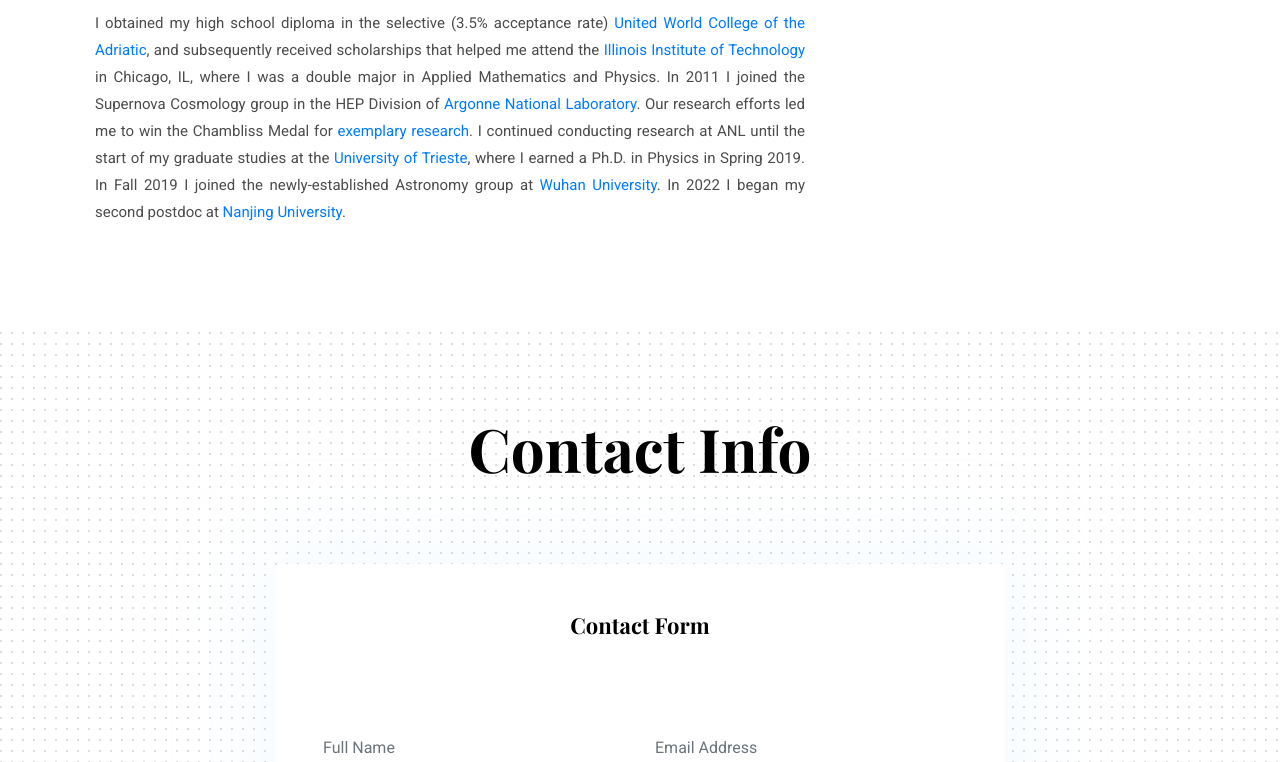
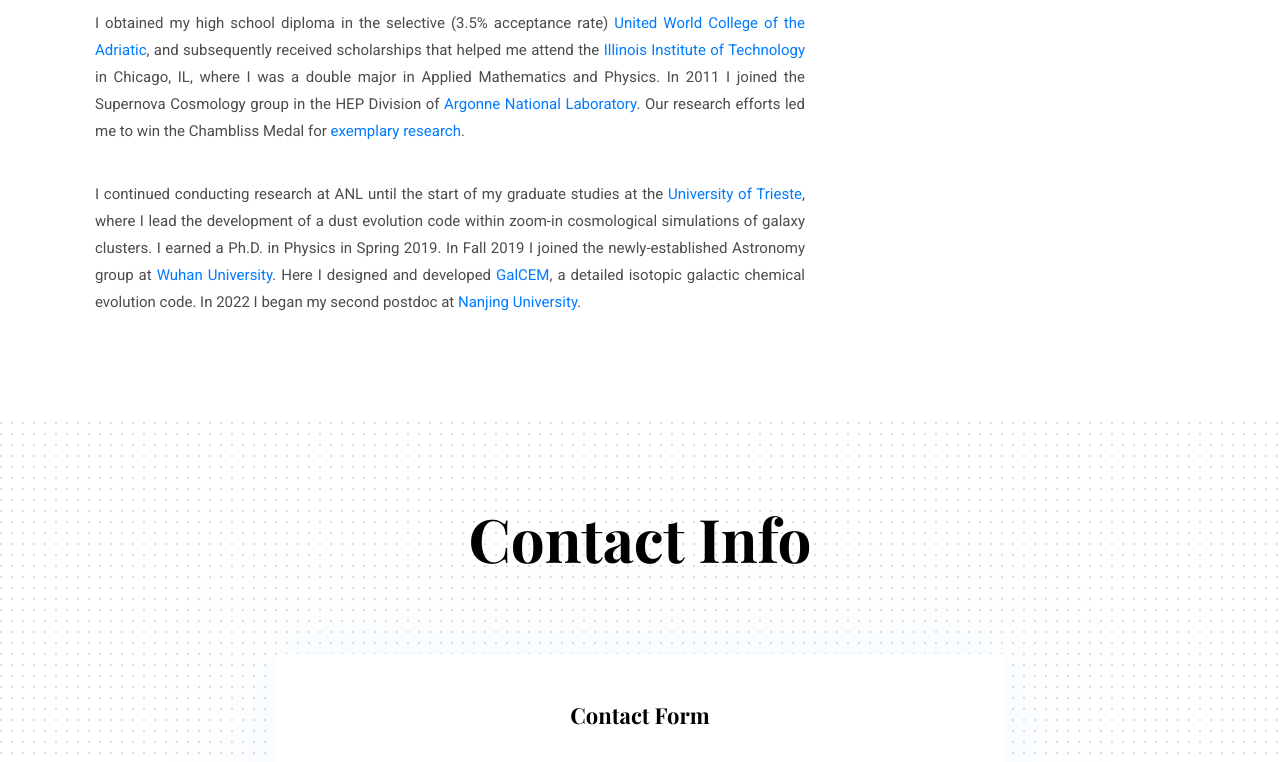
Before and after one commit to egjergo/egjergo.github.io, a Jekyll site: the page built from _pages/about.md, in a window 1280 px wide and 900 px high, scrolled down 1341 px, cut to the strip 138-900 px from the top of the window. Built offline with Jekyll 4.4.1, drawn with Linux system fonts in a browser that asks for light colours.

Commit message:
Update about.md

```diff
--- a/_pages/about.md
+++ b/_pages/about.md
@@ -37,7 +37,13 @@ This short clip comes from a January 2006 interview.
 
 <div>
 <p  align="justify">
-I obtained my high school diploma in the selective (3.5% acceptance rate) <a href="https://www.uwcad.it/" target="_blank">United World College of the Adriatic</a>, and subsequently received scholarships that helped me attend the <a href="https://www.iit.edu/" target="_blank">Illinois Institute of Technology</a> in Chicago, IL, where I was a double major in Applied Mathematics and Physics. In 2011 I joined the Supernova Cosmology group in the HEP Division of <a href="https://www.anl.gov/hep" target="_blank">Argonne National Laboratory</a>. Our research efforts led me to win the Chambliss Medal for <a href="/2021/09/04/ANL/" target="_blank">exemplary research</a>. I continued conducting research at ANL until the start of my graduate studies at the <a href="https://df.units.it/en" target="_blank">University of Trieste</a>, where I earned a Ph.D. in Physics in Spring 2019. In Fall 2019 I joined the newly-established Astronomy group at <a href="http://202.114.78.174/astro/index.php" target="_blank">Wuhan University</a>. In 2022 I began my second postdoc at <a href='https://www.nju.edu.cn/EN/7f/73/c7136a163699/page.htm' target='_blank'>Nanjing University</a>.
+I obtained my high school diploma in the selective (3.5% acceptance rate) <a href="https://www.uwcad.it/" target="_blank">United World College of the Adriatic</a>, and subsequently received scholarships that helped me attend the <a href="https://www.iit.edu/" target="_blank">Illinois Institute of Technology</a> in Chicago, IL, where I was a double major in Applied Mathematics and Physics. In 2011 I joined the Supernova Cosmology group in the HEP Division of <a href="https://www.anl.gov/hep" target="_blank">Argonne National Laboratory</a>. Our research efforts led me to win the Chambliss Medal for <a href="/2021/09/04/ANL/" target="_blank">exemplary research</a>.
+</p>
+</div>
+
+<div>
+<p  align="justify">
+I continued conducting research at ANL until the start of my graduate studies at the <a href="https://df.units.it/en" target="_blank">University of Trieste</a>, where I lead the development of a dust evolution code within zoom-in cosmological simulations of galaxy clusters. I earned a Ph.D. in Physics in Spring 2019. In Fall 2019 I joined the newly-established Astronomy group at <a href="http://202.114.78.174/astro/index.php" target="_blank">Wuhan University</a>. Here I designed and developed <a href="https://github.com/egjergo/GalCEM" target="_blank">GalCEM</a>, a detailed isotopic galactic chemical evolution code. In 2022 I began my second postdoc at <a href='https://www.nju.edu.cn/EN/7f/73/c7136a163699/page.htm' target='_blank'>Nanjing University</a>.
 </p>
 </div>
 
```
